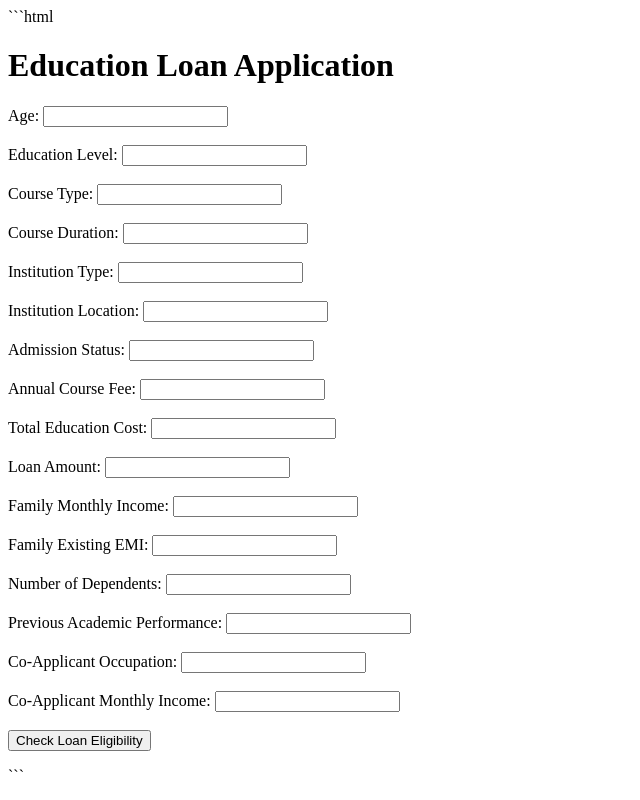
After one commit to akash6392614083-star/Banking_system, a Flask app: page /education-loan in a window 1280 px wide. The commit adds this page. Shown: the whole page, without its empty margins (0-640 px from the left). Run offline with Flask 3, Linux system fonts and the light colour scheme; the visitor is signed in with stand-in values (Sample User, id 1).

Commit message:
improve feature business loan and education loan

````diff
--- a/app.py
+++ b/app.py
@@ -703,6 +703,281 @@ def account_details():
         account=account
     )
 
+@app.route('/apply-loan')
+def apply_loan():
+    return render_template('apply_loan.html')
+
+# ================= BUSINESS LOAN =================
+
+@app.route("/business-loan", methods=["GET", "POST"])
+def business_loan():
+
+    if "user_id" not in session:
+        return redirect(url_for("login"))
+
+    if request.method == "POST":
+
+        user_id = session["user_id"]
+
+        # Get Business Loan form data
+        Applicant_Age = request.form["Applicant_Age"]
+        Business_Type = request.form["Business_Type"]
+        Business_Age = request.form["Business_Age"]
+        Monthly_Business_Revenue = request.form["Monthly_Business_Revenue"]
+        Monthly_Business_Expenses = request.form["Monthly_Business_Expenses"]
+        Monthly_Business_Profit = request.form["Monthly_Business_Profit"]
+        Existing_Business_EMI = request.form["Existing_Business_EMI"]
+        Loan_Amount = request.form["Loan_Amount"]
+        Loan_Tenure = request.form["Loan_Tenure"]
+        Number_of_Employees = request.form["Number_of_Employees"]
+        Business_Registration = request.form["Business_Registration"]
+        GST_Registration = request.form["GST_Registration"]
+        Annual_Turnover = request.form["Annual_Turnover"]
+        Business_Location_Type = request.form["Business_Location_Type"]
+        Loan_Purpose = request.form["Loan_Purpose"]
+        Collateral_Available = request.form["Collateral_Available"]
+
+        try:
+
+            cursor = db.cursor()
+
+            # --------------------------------
+            # 1. CREATE LOAN APPLICATION
+            # --------------------------------
+
+            application_query = """
+                INSERT INTO loan_applications
+                (
+                    user_id,
+                    loan_type,
+                    application_status
+                )
+                VALUES (%s, %s, %s)
+            """
+
+            cursor.execute(
+                application_query,
+                (
+                    user_id,
+                    "Business Loan",
+                    "Pending"
+                )
+            )
+
+            # Get application ID
+            application_id = cursor.lastrowid
+
+            # --------------------------------
+            # 2. SAVE BUSINESS LOAN FEATURES
+            # --------------------------------
+
+            loan_query = """
+                INSERT INTO business_loans
+                (
+                    user_id,
+                    Applicant_Age,
+                    Business_Type,
+                    Business_Age,
+                    Monthly_Business_Revenue,
+                    Monthly_Business_Expenses,
+                    Monthly_Business_Profit,
+                    Existing_Business_EMI,
+                    Loan_Amount,
+                    Loan_Tenure,
+                    Number_of_Employees,
+                    Business_Registration,
+                    GST_Registration,
+                    Annual_Turnover,
+                    Business_Location_Type,
+                    Loan_Purpose,
+                    Collateral_Available,
+                    application_id
+                )
+                VALUES
+                (
+                    %s, %s, %s, %s, %s, %s,
+                    %s, %s, %s, %s, %s, %s,
+                    %s, %s, %s, %s, %s, %s
+                )
+            """
+
+            cursor.execute(
+                loan_query,
+                (
+                    user_id,
+                    Applicant_Age,
+                    Business_Type,
+                    Business_Age,
+                    Monthly_Business_Revenue,
+                    Monthly_Business_Expenses,
+                    Monthly_Business_Profit,
+                    Existing_Business_EMI,
+                    Loan_Amount,
+                    Loan_Tenure,
+                    Number_of_Employees,
+                    Business_Registration,
+                    GST_Registration,
+                    Annual_Turnover,
+                    Business_Location_Type,
+                    Loan_Purpose,
+                    Collateral_Available,
+                    application_id
+                )
+            )
+
+            # --------------------------------
+            # 3. SAVE APPLICATION
+            # --------------------------------
+
+            db.commit()
+
+            cursor.close()
+
+            return "Business Loan Application Submitted Successfully"
+
+        except mysql.connector.Error as error:
+
+            db.rollback()
+
+            return "Database Error: " + str(error)
+
+    return render_template("business_loan.html")
+
+# ================= EDUCATION LOAN =================
+
+@app.route("/education-loan", methods=["GET", "POST"])
+def education_loan():
+
+    if "user_id" not in session:
+        return redirect(url_for("login"))
+
+    if request.method == "POST":
+
+        user_id = session["user_id"]
+
+        # Get form data
+        Age = request.form["Age"]
+        Education_Level = request.form["Education_Level"]
+        Course_Type = request.form["Course_Type"]
+        Course_Duration = request.form["Course_Duration"]
+        Institution_Type = request.form["Institution_Type"]
+        Institution_Location = request.form["Institution_Location"]
+        Admission_Status = request.form["Admission_Status"]
+        Annual_Course_Fee = request.form["Annual_Course_Fee"]
+        Total_Education_Cost = request.form["Total_Education_Cost"]
+        Loan_Amount = request.form["Loan_Amount"]
+        Family_Monthly_Income = request.form["Family_Monthly_Income"]
+        Family_Existing_EMI = request.form["Family_Existing_EMI"]
+        Number_of_Dependents = request.form["Number_of_Dependents"]
+        Previous_Academic_Performance = request.form["Previous_Academic_Performance"]
+        Co_Applicant_Occupation = request.form["Co_Applicant_Occupation"]
+        Co_Applicant_Monthly_Income = request.form["Co_Applicant_Monthly_Income"]
+
+        try:
+
+            cursor = db.cursor()
+
+            # --------------------------------
+            # 1. CREATE LOAN APPLICATION
+            # --------------------------------
+
+            application_query = """
+                INSERT INTO loan_applications
+                (
+                    user_id,
+                    loan_type,
+                    application_status
+                )
+                VALUES (%s, %s, %s)
+            """
+
+            cursor.execute(
+                application_query,
+                (
+                    user_id,
+                    "Education Loan",
+                    "Pending"
+                )
+            )
+
+            application_id = cursor.lastrowid
+
+            # --------------------------------
+            # 2. SAVE EDUCATION LOAN FEATURES
+            # --------------------------------
+
+            loan_query = """
+                INSERT INTO education_loans
+                (
+                    application_id,
+                    Age,
+                    Education_Level,
+                    Course_Type,
+                    Course_Duration,
+                    Institution_Type,
+                    Institution_Location,
+                    Admission_Status,
+                    Annual_Course_Fee,
+                    Total_Education_Cost,
+                    Loan_Amount,
+                    Family_Monthly_Income,
+                    Family_Existing_EMI,
+                    Number_of_Dependents,
+                    Previous_Academic_Performance,
+                    Co_Applicant_Occupation,
+                    Co_Applicant_Monthly_Income
+                )
+                VALUES
+                (
+                    %s, %s, %s, %s, %s, %s,
+                    %s, %s, %s, %s, %s, %s,
+                    %s, %s, %s, %s, %s
+                )
+            """
+
+            cursor.execute(
+                loan_query,
+                (
+                    application_id,
+                    Age,
+                    Education_Level,
+                    Course_Type,
+                    Course_Duration,
+                    Institution_Type,
+                    Institution_Location,
+                    Admission_Status,
+                    Annual_Course_Fee,
+                    Total_Education_Cost,
+                    Loan_Amount,
+                    Family_Monthly_Income,
+                    Family_Existing_EMI,
+                    Number_of_Dependents,
+                    Previous_Academic_Performance,
+                    Co_Applicant_Occupation,
+                    Co_Applicant_Monthly_Income
+                )
+            )
+
+            # --------------------------------
+            # 3. SAVE
+            # --------------------------------
+
+            db.commit()
+
+            cursor.close()
+
+            return "Education Loan Application Submitted Successfully"
+
+        except mysql.connector.Error as error:
+
+            db.rollback()
+
+            return "Database Error: " + str(error)
+
+    return render_template("education_loan.html")
+
+
+
 # ================= LOGOUT =================
 
 @app.route("/logout")
--- /dev/null
+++ b/templates/education_loan.html
@@ -0,0 +1,68 @@
+```html
+<!DOCTYPE html>
+<html>
+<head>
+    <title>Education Loan Application</title>
+</head>
+
+<body>
+
+    <h1>Education Loan Application</h1>
+
+    <form method="POST" action="/education-loan">
+
+        <label>Age:</label>
+        <input type="number" name="Age" required><br><br>
+
+        <label>Education Level:</label>
+        <input type="text" name="Education_Level" required><br><br>
+
+        <label>Course Type:</label>
+        <input type="text" name="Course_Type" required><br><br>
+
+        <label>Course Duration:</label>
+        <input type="number" step="0.1" name="Course_Duration" required><br><br>
+
+        <label>Institution Type:</label>
+        <input type="text" name="Institution_Type" required><br><br>
+
+        <label>Institution Location:</label>
+        <input type="text" name="Institution_Location" required><br><br>
+
+        <label>Admission Status:</label>
+        <input type="text" name="Admission_Status" required><br><br>
+
+        <label>Annual Course Fee:</label>
+        <input type="number" name="Annual_Course_Fee" required><br><br>
+
+        <label>Total Education Cost:</label>
+        <input type="number" name="Total_Education_Cost" required><br><br>
+
+        <label>Loan Amount:</label>
+        <input type="number" name="Loan_Amount" required><br><br>
+
+        <label>Family Monthly Income:</label>
+        <input type="number" name="Family_Monthly_Income" required><br><br>
+
+        <label>Family Existing EMI:</label>
+        <input type="number" name="Family_Existing_EMI" required><br><br>
+
+        <label>Number of Dependents:</label>
+        <input type="number" name="Number_of_Dependents" required><br><br>
+
+        <label>Previous Academic Performance:</label>
+        <input type="text" name="Previous_Academic_Performance" required><br><br>
+
+        <label>Co-Applicant Occupation:</label>
+        <input type="text" name="Co_Applicant_Occupation" required><br><br>
+
+        <label>Co-Applicant Monthly Income:</label>
+        <input type="number" name="Co_Applicant_Monthly_Income" required><br><br>
+
+        <button type="submit">Check Loan Eligibility</button>
+
+    </form>
+
+</body>
+</html>
+```
````
Also changed, not shown: templates/apply_loan.html (added, +35 -0 lines), templates/business_loan.html (added, +66 -0 lines), templates/dashboard.html (+10 -6 lines), templates/home_loan.html (added, +59 -0 lines), templates/personal_loan.html (added, +62 -0 lines), templates/vehical_loan.html (added, +62 -0 lines).
